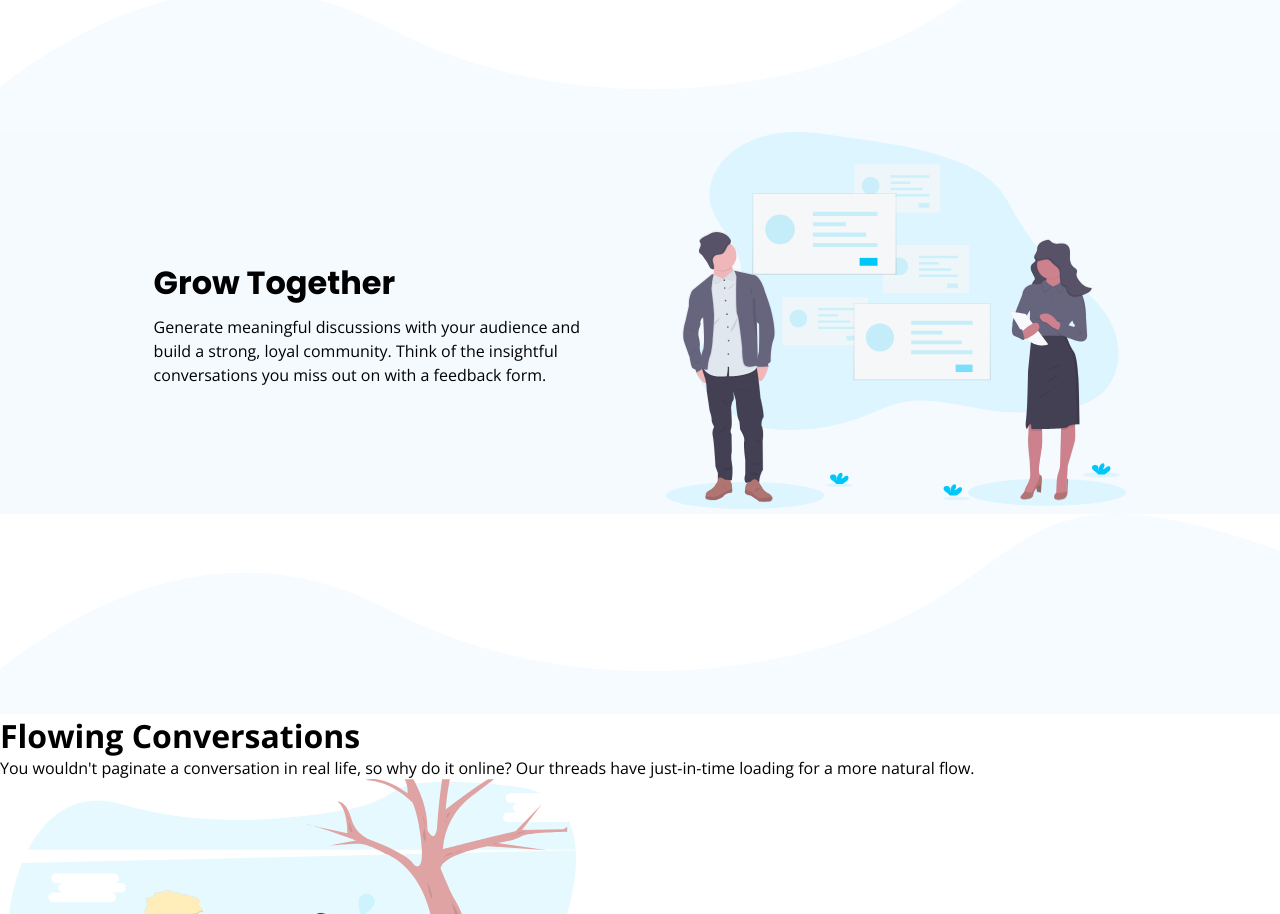
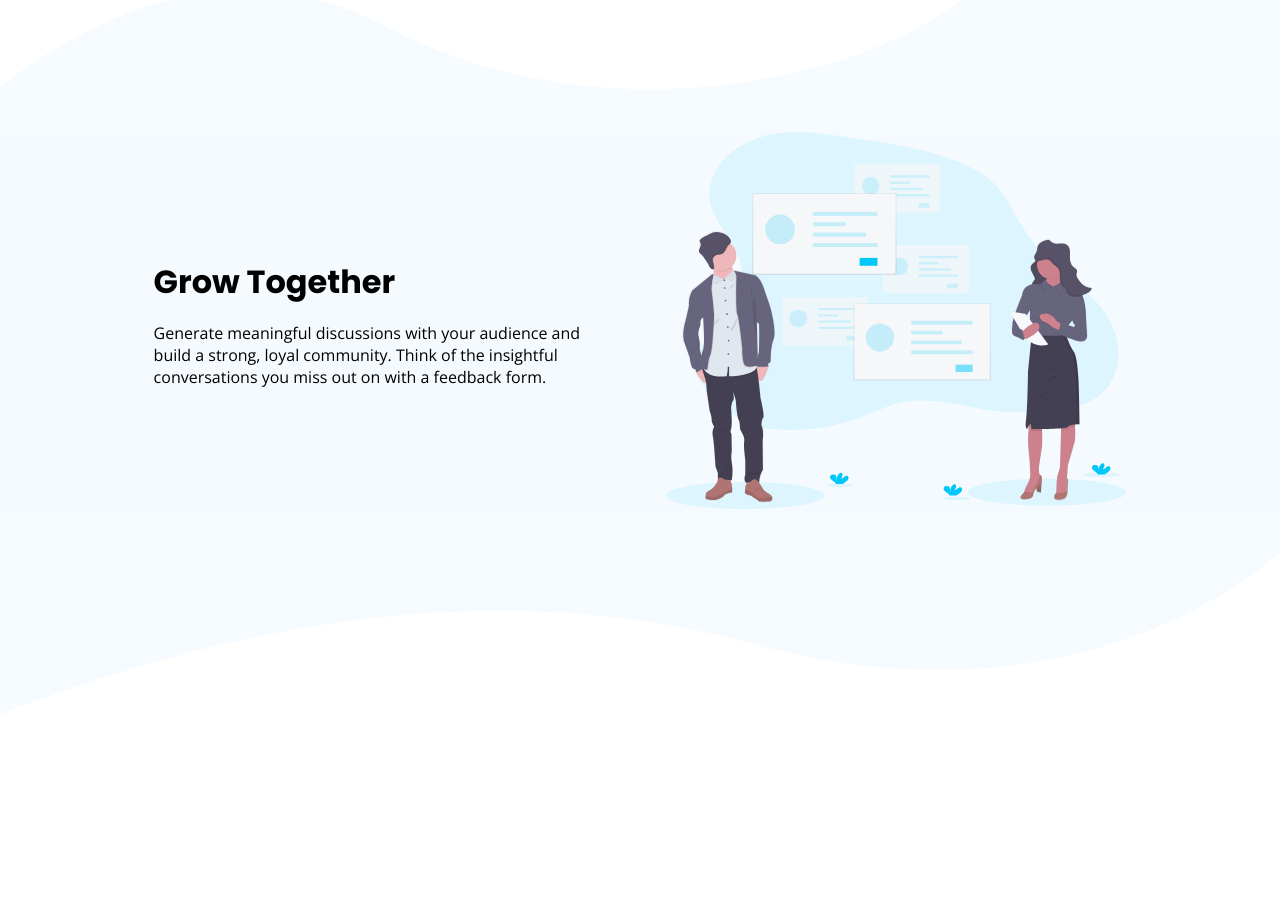
Before and after one commit to FelipeFama/huddle-landing-page-with-curved-sections, a React (Vite) app: page / in a window 1280 px wide. Shown: the part 1360-2274 px from the top of the page. After the commit the page ends 2090 px from the top, so only its background shows below. Built offline with nearby package versions, Linux system fonts and the light colour scheme.

Commit message:
Init info components

```diff
--- a/src/components/ContentInfo.tsx
+++ b/src/components/ContentInfo.tsx
@@ -1,30 +1,11 @@
 import "../styles/components/contentinfo.sass";
-import grow from "/images/illustration-grow-together.svg";
-import flowing from "/images/illustration-flowing-conversation.svg";
-import users from "/images/illustration-your-users.svg";
+import FirstInfo from "./modules/infos/FirstInfo";
 
 export default function ContentInfo() {
   return (
     <section className="content-info">
-      <div className="info-container">
-        <div className="bg-section-top"></div>
-        <div>
-          <article className="grow-container">
-            <div>
-              <h1>Grow Together</h1>
-              <p>
-                Generate meaningful discussions with your audience and build a
-                strong, loyal community. Think of the insightful conversations
-                you miss out on with a feedback form.
-              </p>
-            </div>
-            <figure>
-              <img src={grow} alt="illustration grow" />
-            </figure>
-          </article>
-            <div className="bg-section-top"></div>
-        </div>
-
+      <FirstInfo />
+      {/*
         <article className="flowing-container">
           <div>
             <h1>Flowing Conversations</h1>
@@ -52,7 +33,7 @@ export default function ContentInfo() {
             <img src={users} alt="illustration users" />
           </figure>
         </article>
-      </div>
+  */}
     </section>
   );
 }
--- /dev/null
+++ b/src/components/modules/infos/FirstInfo.tsx
@@ -0,0 +1,24 @@
+import grow from "/images/illustration-grow-together.svg";
+import "../../../styles/components/infos/firstinfo.sass";
+
+export default function FirstInfo() {
+  return (
+    <section className="grow-content">
+      <div className="bg-section-top"></div>
+      <div className="grow-container">
+        <article>
+          <h1>Grow Together</h1>
+          <p>
+            Generate meaningful discussions with your audience and build a
+            strong, loyal community. Think of the insightful conversations you
+            miss out on with a feedback form.
+          </p>
+        </article>
+        <figure>
+          <img src={grow} alt="illustration grow" />
+        </figure>
+      </div>
+      <div className="bg-section-bottom"></div>
+    </section>
+  );
+}
--- /dev/null
+++ b/src/components/modules/infos/SecondInfo.tsx
@@ -0,0 +1,6 @@
+import flowing from "/images/illustration-flowing-conversation.svg";
+import "../../../styles/components/infos/secondinfo.sass";
+
+export default function SecondInfo() {
+  return <div>SecondInfo</div>;
+}
--- /dev/null
+++ b/src/components/modules/infos/ThirdInfo.tsx
@@ -0,0 +1,5 @@
+import users from "/images/illustration-your-users.svg";
+import "../../../styles/components/infos/secondinfo.sass";
+export default function ThirdInfo() {
+  return <div>ThirdInfo</div>;
+}
--- a/src/styles/components/contentinfo.sass
+++ b/src/styles/components/contentinfo.sass
@@ -1,40 +1,5 @@
-@use '../variables'
-@use '../mixins'
-
 .content-info
     display: flex
     flex-direction: column
     width: 100%
     height: 100%
-    .info-container
-        display: flex
-        flex-direction: column
-        width: 100%
-        margin: 1em 0
-        min-height: 50vh
-    .bg-section-top
-        background-image: url("/images/bg-section-top-desktop-1.svg")
-        background-repeat: no-repeat
-        background-size: 100% 100%
-        min-height: 200px
-        width: 100%
-    .grow-container
-        background-color: variables.$very-pale-blue
-        @include mixins.center
-        justify-content: space-around
-        padding: 0 8em
-        height: 100%
-        width: 100%
-        div
-            width: 45%
-
-        h1
-            font-family: variables.$font-headings
-            margin-bottom: 0.5rem
-        p
-            line-height: 1.5
-
-    figure
-        width: 45%
-        img
-            width: 100%
--- /dev/null
+++ b/src/styles/components/infos/firstinfo.sass
@@ -0,0 +1,39 @@
+@use '../../variables'
+@use '../../mixins'
+
+.grow-content
+    display: flex
+    flex-direction: column
+    width: 100%
+    margin: 1em 0
+    min-height: 50vh
+    .bg-section-top
+        background-image: url("/images/bg-section-top-desktop-1.svg")
+        background-repeat: no-repeat
+        background-size: 100% 100%
+        min-height: 200px
+    .bg-section-bottom
+        background-image: url("/images/bg-section-bottom-desktop-1.svg")
+        background-repeat: no-repeat
+        background-size: 100% 100%
+        min-height: 200px
+    .grow-container
+        @include mixins.center
+        -webkit-box-align: center
+        justify-content: space-around
+        background-color: variables.$very-pale-blue
+        padding: 0 8em
+        height: 100%
+        width: 100%
+        article
+            width: 45%
+            h1
+                font-family: variables.$font-headings
+                margin-bottom: 0.5em
+            p
+                line-height: 1.4
+
+        figure
+            width: 45%
+            img
+                width: 100%
```
Also changed, not shown: src/styles/components/infos/secondinfo.sass (added), src/styles/components/infos/thirdinfo.sass (added).
